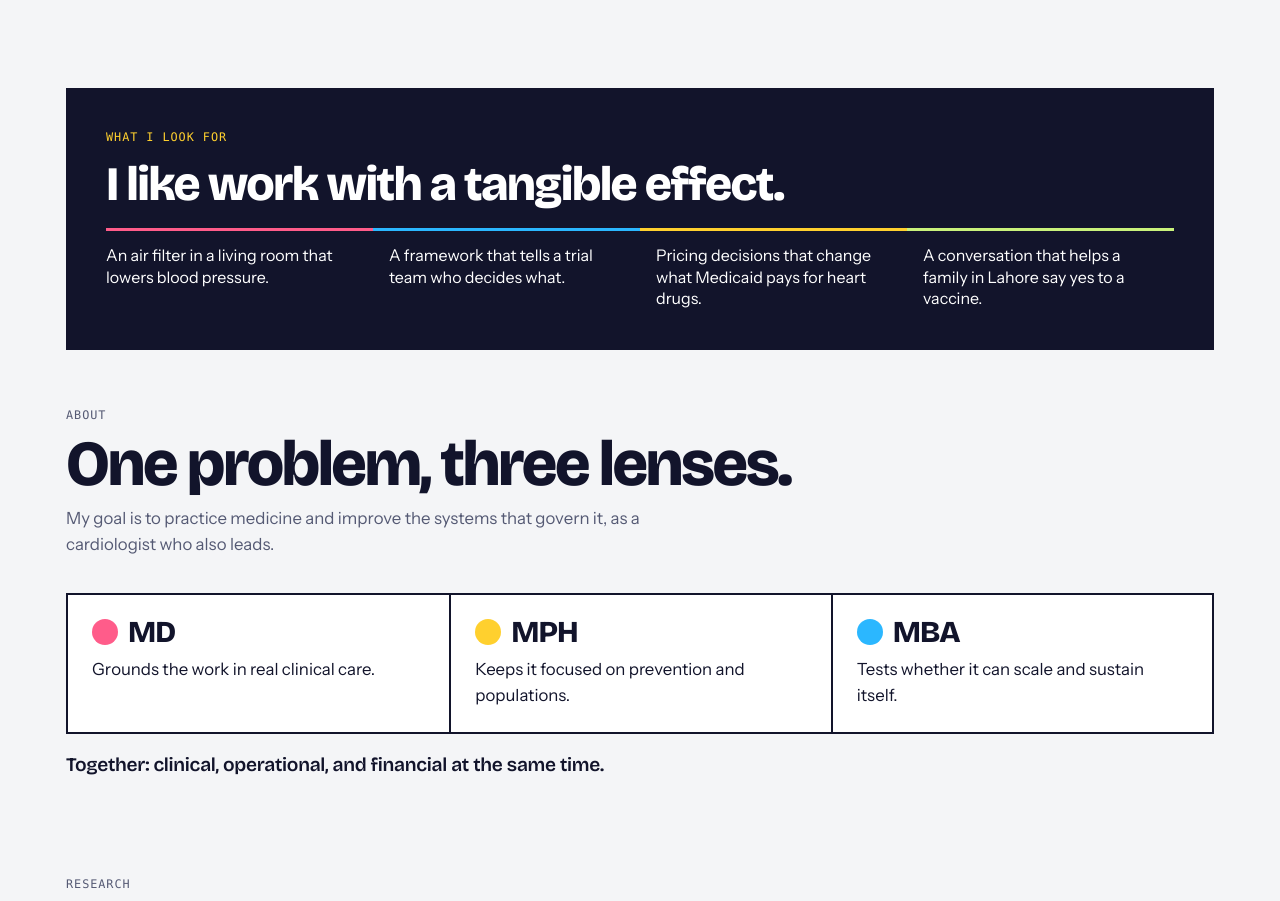
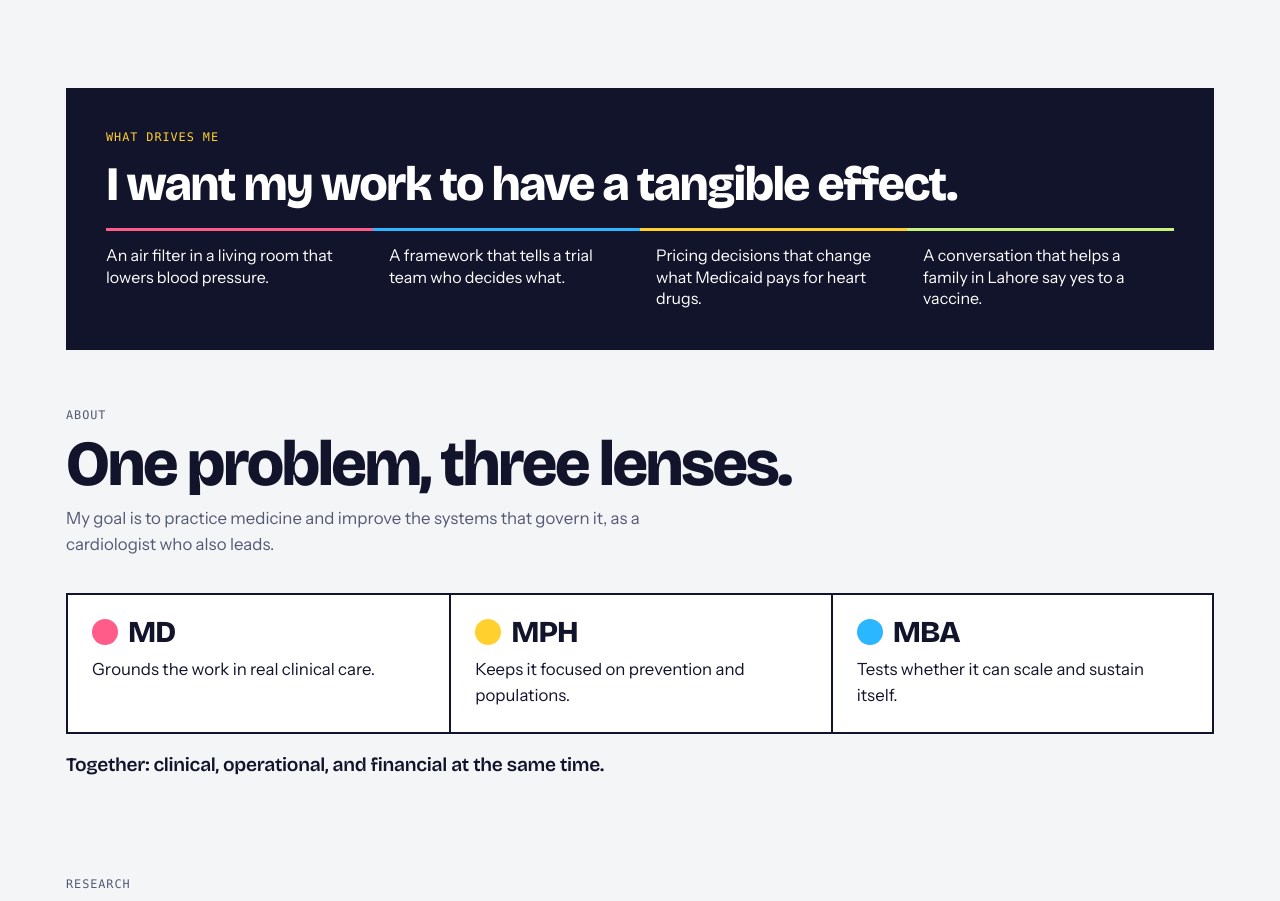
Before and after one commit to humzashamoon/humzarashid.com, a plain HTML site: page index.html in a window 1280 px wide. Shown: the part 1020-1921 px from the top of the page. Drawn offline with nearby package versions, Linux system fonts and the light colour scheme; a web font is replaced by a local one.

Commit message:
Reword the tangible-effect headline
Co-Authored-By: Claude Opus 5.5 <noreply@anthropic.com>
Claude-Session: https://claude.ai/code/session_01XT6c6BAa7Y45LnejpBHH6x

```diff
--- a/index.html
+++ b/index.html
@@ -296,7 +296,7 @@ h3 { font-family: var(--f-d); font-weight: 700; letter-spacing: -.015em; line-he
 <div class="tile t1"><b>4</b><span>peer-reviewed papers</span></div><div class="tile t2"><b>2</b><span>as first author</span></div>
 <div class="tile t3"><b>5</b><span>research roles at 3 institutions</span></div><div class="tile t4"><b>NBC</b><span>News covered our JACC trial</span></div></div>
 
-<section class="sec w" id="about"><div class="tang"><span class="ey">What I look for</span><p class="tang-h">I like work with a tangible effect.</p>
+<section class="sec w" id="about"><div class="tang"><span class="ey">What drives me</span><p class="tang-h">I want my work to have a tangible effect.</p>
 <ul><li>An air filter in a living room that lowers blood pressure.</li><li>A framework that tells a trial team who decides what.</li><li>Pricing decisions that change what Medicaid pays for heart drugs.</li><li>A conversation that helps a family in Lahore say yes to a vaccine.</li></ul></div>
 <div class="head"><span class="ey">About</span><h2>One problem, three lenses.</h2>
 <p>My goal is to practice medicine and improve the systems that govern it, as a cardiologist who also leads.</p></div>
```
